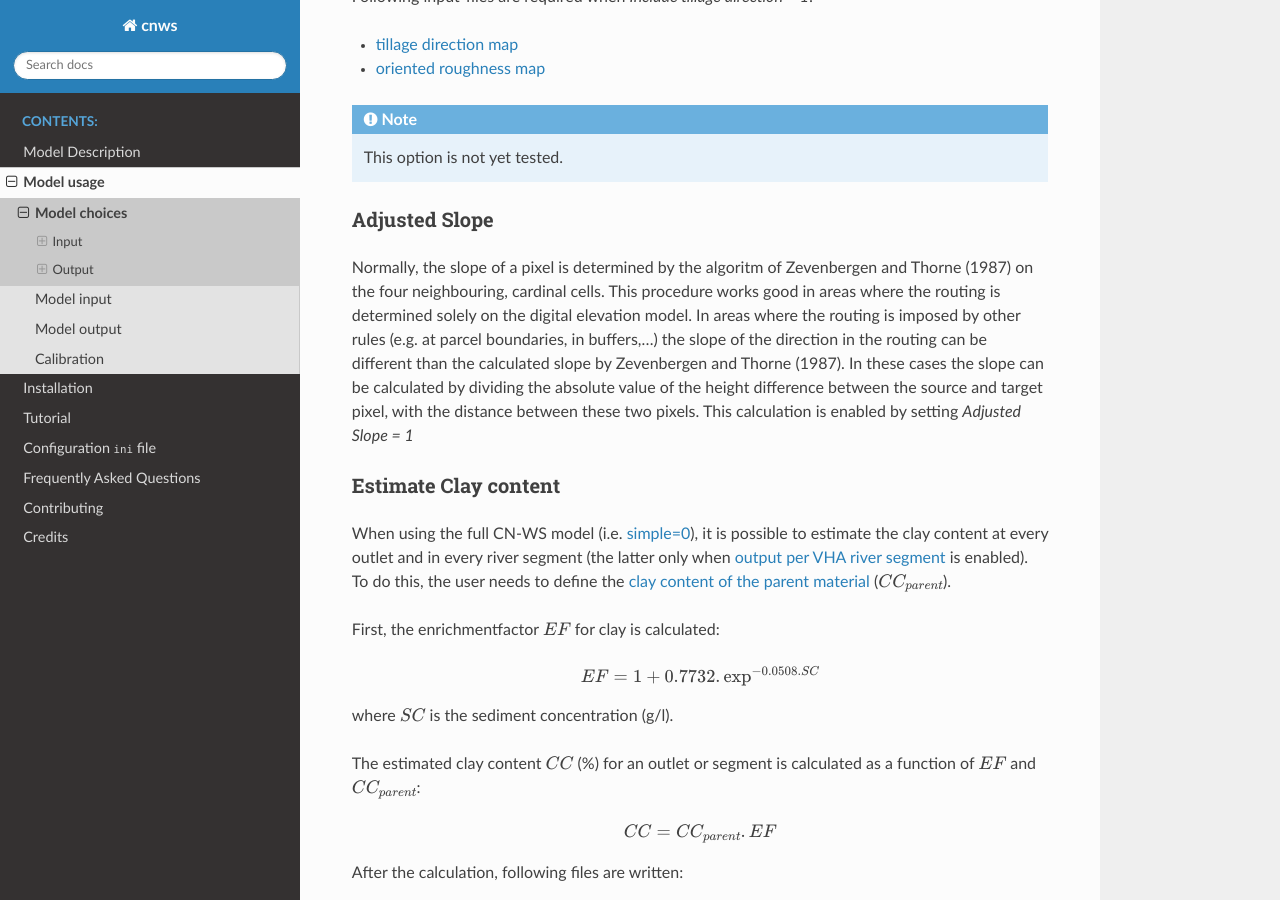
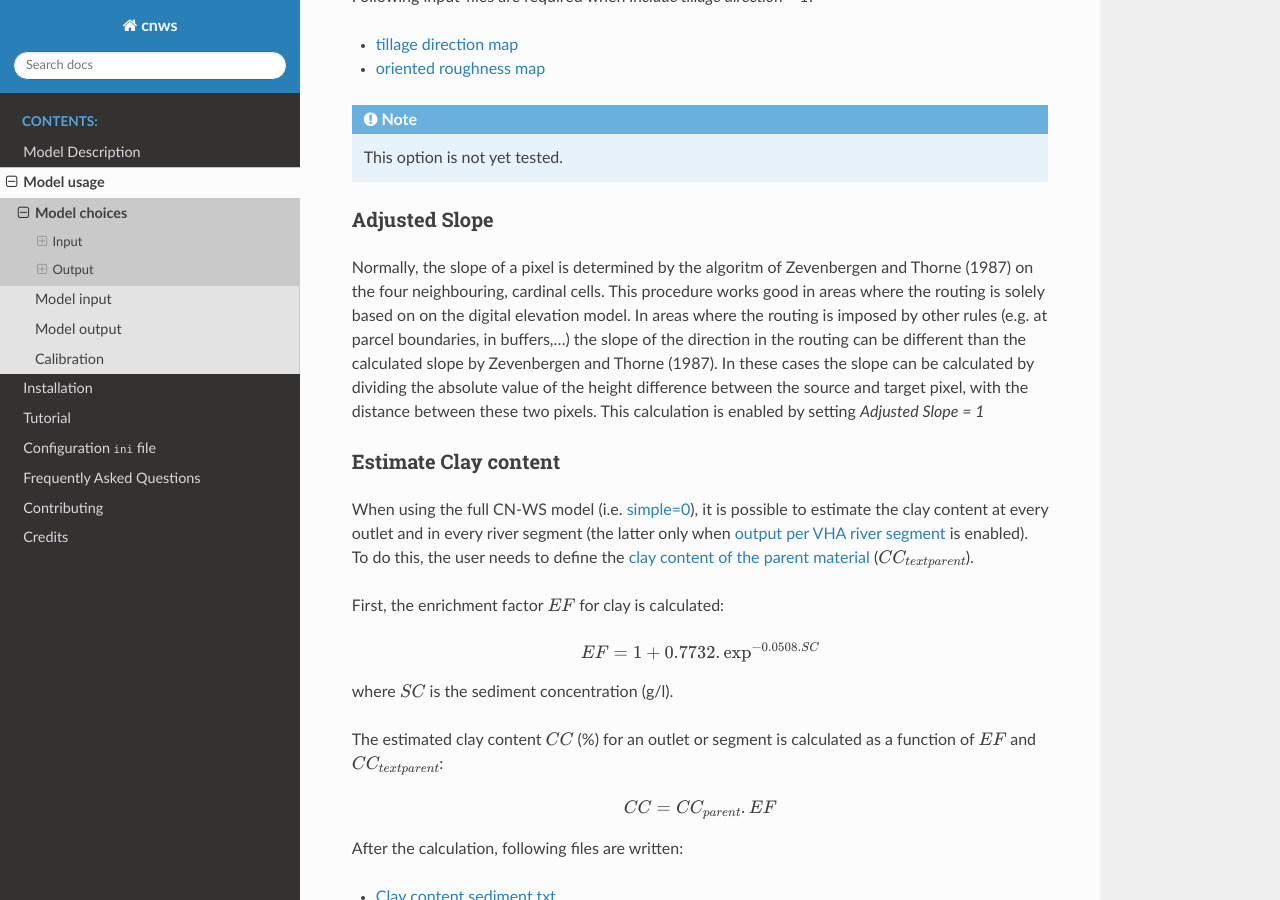
Before and after one commit to watem-sedem/watem-sedem, a Sphinx documentation site: the page built from docs/choices.rst, in a window 1280 px wide and 900 px high, scrolled down 5412 px. Built offline with Sphinx 7.4.7 and the Read the Docs theme 2.0.0, drawn with Linux system fonts in a browser that asks for light colours.

Commit message:
Fixing requested changes in PR review

```diff
--- a/docs/choices.rst
+++ b/docs/choices.rst
@@ -305,7 +305,7 @@
 
 Normally, the slope of a pixel is determined by the algoritm of Zevenbergen and
 Thorne (1987) on the four neighbouring, cardinal cells.
-This procedure works good in areas where the routing is determined solely on the
+This procedure works good in areas where the routing is solely based on on the
 digital elevation model. In areas where the routing is imposed by other rules
 (e.g. at parcel boundaries, in buffers,...) the slope of the direction in the
 routing can be different than the calculated slope by Zevenbergen and
@@ -323,9 +323,10 @@
 to estimate the clay content at every outlet and in every river
 segment (the latter only when :ref:`output per VHA river segment <outputVHA>`
 is enabled). To do this, the user needs to define the
-:ref:`clay content of the parent material <claycontent>` (:math:`CC_{parent}`).
+:ref:`clay content of the parent material <claycontent>`
+(:math:`CC_{text{parent}}`).
 
-First, the enrichmentfactor :math:`EF` for clay is calculated:
+First, the enrichment factor :math:`EF` for clay is calculated:
 
 .. math::
     EF = 1 + 0.7732.\exp^{-0.0508.SC}
@@ -333,7 +334,7 @@
 where :math:`SC` is the sediment concentration (g/l).
 
 The estimated clay content :math:`CC` (%) for an outlet or segment is calculated
-as a function of :math:`EF` and :math:`CC_{parent}`:
+as a function of :math:`EF` and :math:`CC_{text{parent}}`:
 
 .. math::
     CC = CC_{parent}.EF
```
